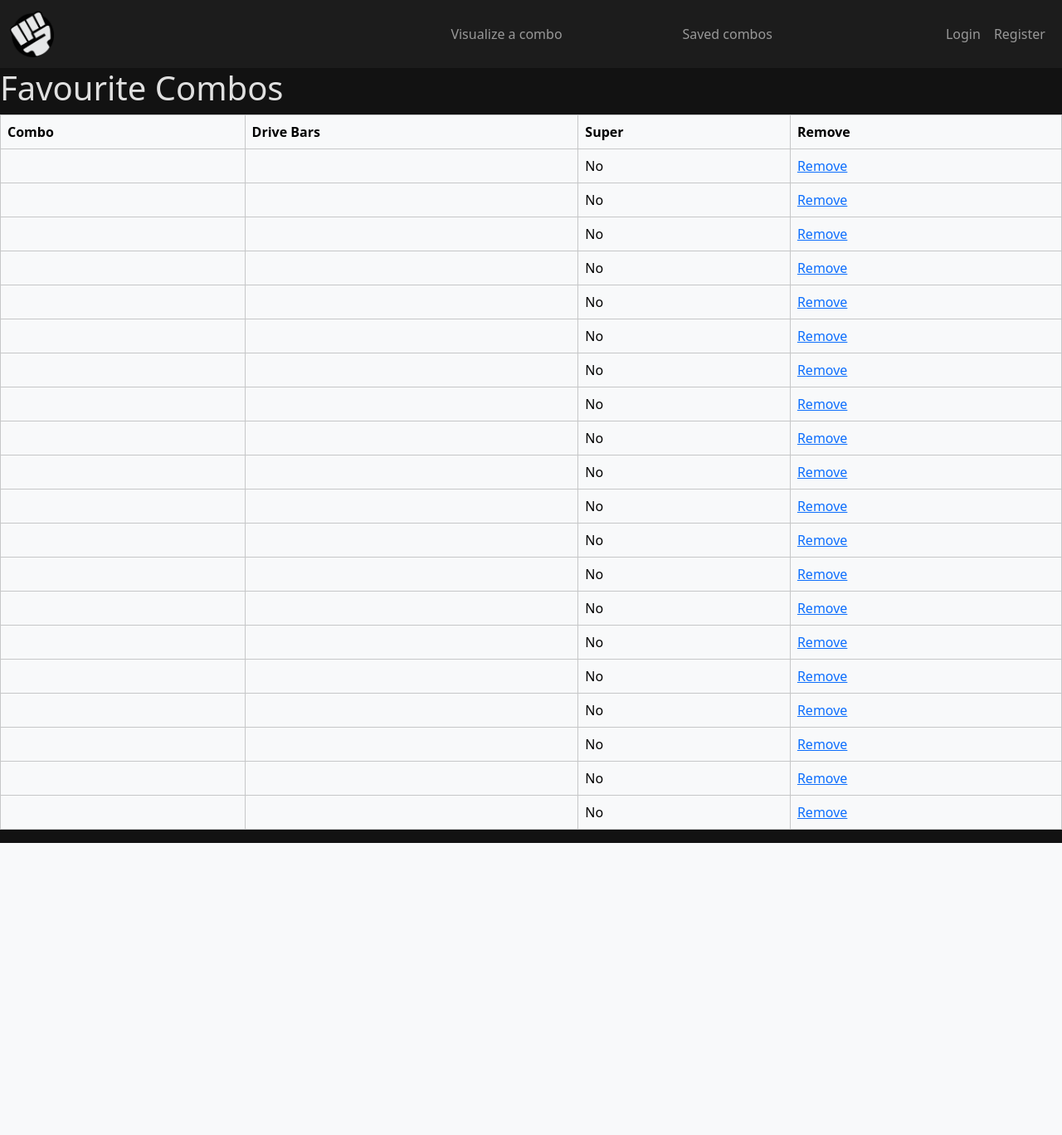
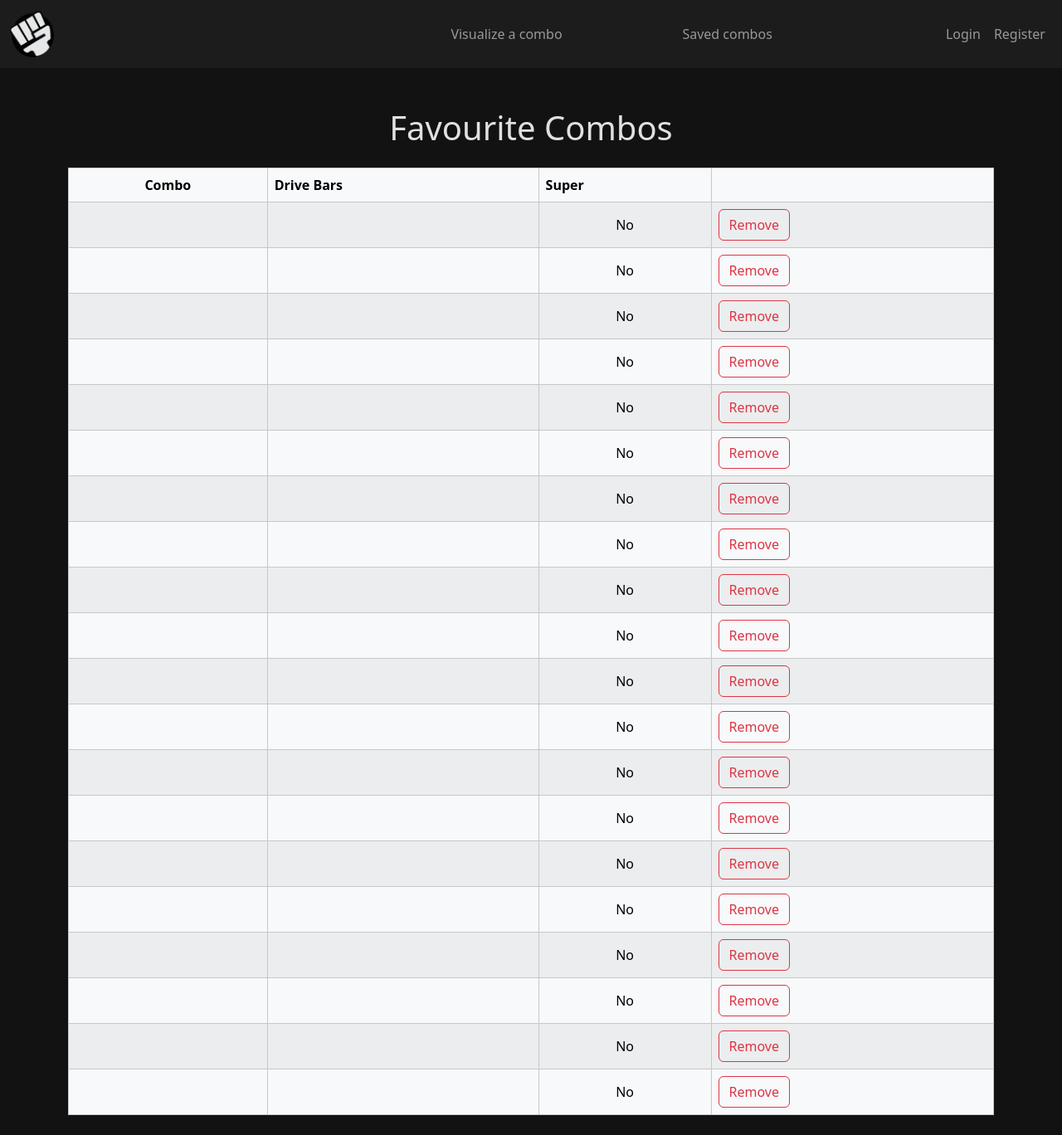
Before and after one commit to Sobearr/Combo-Visualizer, a Flask app: template combovis/blueprints/combo/templates/combo/favourite.html in a window 1280 px wide. Shown: the whole page at 83% size. Before the commit the page ends 1016 px from the top, so only its background shows below. Run offline with Flask 3, Linux system fonts and the light colour scheme; the template is opened without the code that fills it: values that come from a table or form of the project are taken from there, others are empty; some libraries are stand-ins or nearby versions.

Commit message:
Finished favourites.html design

```diff
--- a/combovis/blueprints/combo/templates/combo/favourite.html
+++ b/combovis/blueprints/combo/templates/combo/favourite.html
@@ -8,6 +8,7 @@
 {% endblock %}
 
 {% block content %}
+<div class="container mt-5">
     {% with messages = get_flashed_messages(with_categories=true) %}
         {% if messages %}
             {% for category, message in messages %}
@@ -17,21 +18,21 @@
             {% endfor %}
         {% endif %}
     {% endwith %}
-    <h1>Favourite Combos</h1>
+    <h1 class="text-center">Favourite Combos</h1>
     {% if favourites %}
-    <table class="table table-light table-bordered table-hover align-middle">
+    <table class="table table-light table-striped table-bordered table-hover align-middle my-4">
         <thead>
             <tr>
-                <th scope="col">Combo</th>
-                <th scope="col">Drive Bars</th>
+                <th scope="col" class="text-center">Combo</th>
+                <th scope="col" class="text-nowrap">Drive Bars</th>
                 <th scope="col">Super</th>
-                <th scope="col">Remove</th>
+                <th scope="col"></th>
             </tr>
         </thead>
         <tbody>
             {% for combo in favourites %}
             <tr>
-                <td style="vertical-align: middle;">
+                <td>
                     {% for str in combo[1].notation %}
                         {% if str == 'crouching' %}
                             <img src="./static/img/{{ str }}.png" alt="{{ str }}" class="button">
@@ -105,8 +106,8 @@
                         {% endif %}
                     {% endfor %}
                 </td>
-                <td>{{ combo[1].drive }}</td>
-                <td>
+                <td class="text-center">{{ combo[1].drive }}</td>
+                <td class="text-center">
                     {% if combo[1].bars == '1' %}
                         Yes
                     {% else %}
@@ -114,7 +115,9 @@
                     {% endif %}
                 </td>
                 <td>
-                    <a href={{ url_for('combo.delete', id=combo[0])}}>Remove</a>
+                    <a href={{ url_for('combo.delete', id=combo[0])}}>
+                        <button type="button" class="btn btn-outline-danger">Remove</button>
+                    </a>
                 </td>
             </tr>
             {% endfor %}
@@ -123,4 +126,5 @@
     {% else %}
         <h3>You don't any favourite combos yet.</h3>
     {% endif %}
+</div>
 {% endblock %}
```
Also changed, not shown: instance/combovis.db.
